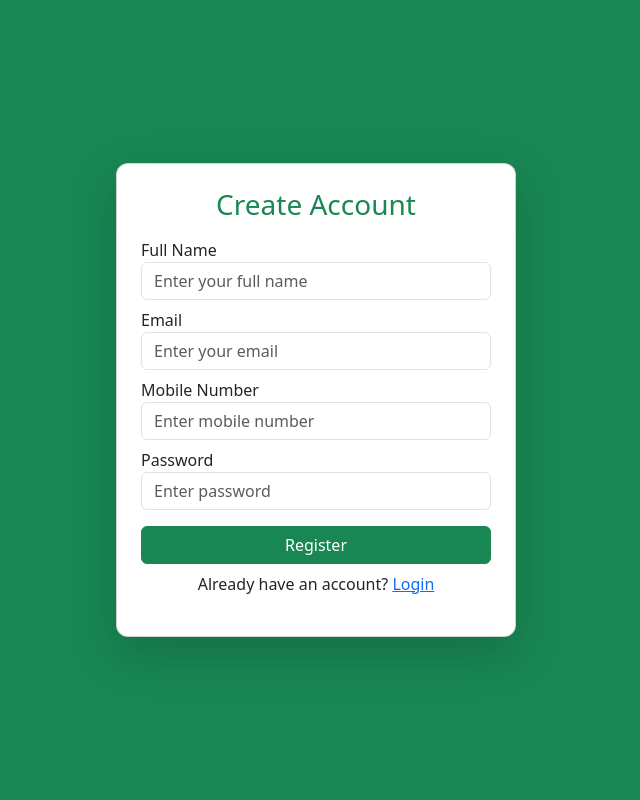
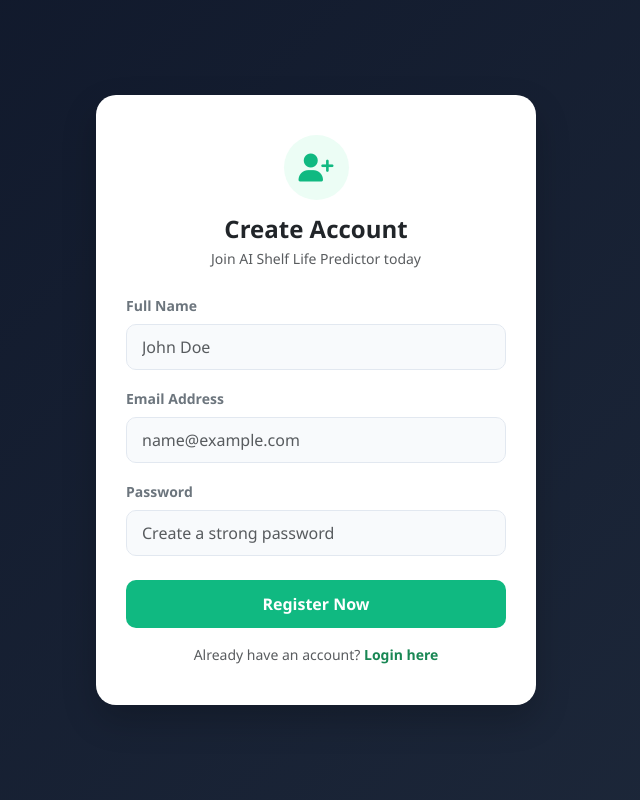
Before and after one commit to vaibhaviyadav2408-collab/-shelf-life-predictor, a Flask app: page /register in a window 1280 px wide. Shown: the whole page, without its empty margins (324-964 px from the left). Run offline with Flask 3, Linux system fonts and the light colour scheme.

Commit message:
Revamp registration page with new styles and layout
Updated the registration form layout and styles, added a brand logo, and improved accessibility features.

```diff
--- a/templates/register.html
+++ b/templates/register.html
@@ -1,32 +1,96 @@
 <!DOCTYPE html>
 <html lang="en">
 <head>
+    <meta charset="UTF-8">
+    <meta name="viewport" content="width=device-width, initial-scale=1.0">
     <title>Register - AI Shelf Life</title>
     <link href="https://cdn.jsdelivr.net/npm/bootstrap@5.3.0/dist/css/bootstrap.min.css" rel="stylesheet">
+    <link rel="stylesheet" href="https://cdnjs.cloudflare.com/ajax/libs/font-awesome/6.4.0/css/all.min.css">
+
+    <style>
+        body {
+            background: linear-gradient(135deg, #0f172a 0%, #1e293b 100%);
+            min-height: 100vh;
+            display: flex;
+            align-items: center;
+            justify-content: center;
+            font-family: 'Segoe UI', Tahoma, Geneva, Verdana, sans-serif;
+            margin: 0;
+        }
+        .register-card {
+            background: #ffffff;
+            border-radius: 20px;
+            box-shadow: 0 15px 35px rgba(0, 0, 0, 0.2);
+            width: 100%;
+            max-width: 440px;
+            padding: 40px 30px;
+        }
+        .brand-logo {
+            width: 65px;
+            height: 65px;
+            background-color: #ecfdf5;
+            color: #10b981;
+            border-radius: 50%;
+            display: flex;
+            align-items: center;
+            justify-content: center;
+            font-size: 28px;
+            margin: 0 auto 15px auto;
+        }
+        .form-control {
+            border-radius: 10px;
+            padding: 10px 15px;
+            border: 1px solid #e2e8f0;
+            background-color: #f8fafc;
+        }
+        .form-control:focus {
+            background-color: #ffffff;
+            box-shadow: 0 0 0 3px rgba(16, 185, 129, 0.2);
+            border-color: #10b981;
+        }
+        .btn-success-custom {
+            background-color: #10b981;
+            border: none;
+            border-radius: 10px;
+            padding: 12px;
+            font-weight: 600;
+        }
+        .btn-success-custom:hover { background-color: #059669; }
+    </style>
 </head>
-<body class="bg-success d-flex align-items-center justify-content-center" style="height: 100vh;">
-    <div class="card p-4 shadow-lg" style="width: 400px; border-radius: 12px;">
-        <h3 class="text-center text-success mb-3">Create Account</h3>
-        <form action="{{ url_for('register') }}" method="POST">
-            <div class="mb-2">
-                <label>Full Name</label>
-                <input type="text" name="name" class="form-control" placeholder="Enter your full name" required>
-            </div>
-            <div class="mb-2">
-                <label>Email</label>
-                <input type="email" name="email" class="form-control" placeholder="Enter your email" required>
-            </div>
-            <div class="mb-2">
-                <label>Mobile Number</label>
-                <input type="text" name="mobile" class="form-control" placeholder="Enter mobile number" required>
-            </div>
-            <div class="mb-2">
-                <label>Password</label>
-                <input type="password" name="password" class="form-control" placeholder="Enter password" required>
-            </div>
-            <button type="submit" class="btn btn-success w-100 mt-2">Register</button>
-        </form>
-        <p class="mt-2 text-center">Already have an account? <a href="{{ url_for('login') }}">Login</a></p>
+<body>
+
+<div class="register-card">
+    <div class="brand-logo">
+        <i class="fa-solid fa-user-plus"></i>
     </div>
+    <h4 class="fw-bold text-center text-dark mb-1">Create Account</h4>
+    <p class="text-muted text-center small mb-4">Join AI Shelf Life Predictor today</p>
+
+    <form action="/register" method="POST">
+        <div class="mb-3">
+            <label class="form-label small fw-semibold text-secondary">Full Name</label>
+            <input type="text" name="name" class="form-control" placeholder="John Doe" required>
+        </div>
+
+        <div class="mb-3">
+            <label class="form-label small fw-semibold text-secondary">Email Address</label>
+            <input type="email" name="email" class="form-control" placeholder="name@example.com" required>
+        </div>
+
+        <div class="mb-4">
+            <label class="form-label small fw-semibold text-secondary">Password</label>
+            <input type="password" name="password" class="form-control" placeholder="Create a strong password" required>
+        </div>
+
+        <button type="submit" class="btn btn-success-custom w-100 text-white mb-3">Register Now</button>
+    </form>
+
+    <p class="text-center small text-muted mb-0">
+        Already have an account? <a href="/login" class="text-success text-decoration-none fw-semibold">Login here</a>
+    </p>
+</div>
+
+<script src="https://cdn.jsdelivr.net/npm/bootstrap@5.3.0/dist/js/bootstrap.bundle.min.js"></script>
 </body>
 </html>
```
